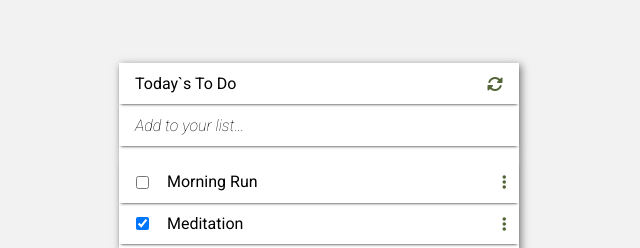
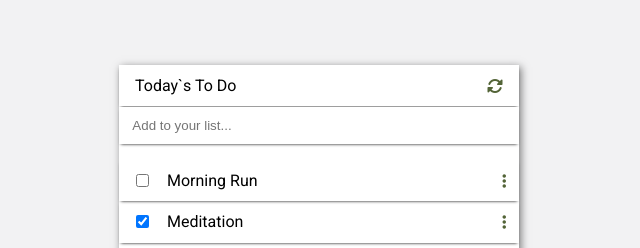
Before and after one commit to stephenkati/To-Do-List, a website built with webpack: page src/index.html in a window 1280 px wide. Shown: the part 216-464 px from the top of the page, without its empty margins (321-961 px from the left). Built offline with nearby package versions, Linux system fonts and the light colour scheme.

Commit message:
Update code structure

```diff
--- a/src/index.html
+++ b/src/index.html
@@ -14,7 +14,9 @@
     <div class="container">
         <div class="card-layout">
             <div class="card-title"> <p>Today`s To Do</p> <i class="fa-solid fa-rotate"></i> </div>
-            <div class="sub-title"><em> Add to your list... </em></div>
+            <form action="">
+                <input type="text" class="add-task" placeholder="Add to your list...">
+            </form>
             <ul class="card-list" id="card-list"> </ul>
             <a href="">Clear all completed</a>
         </div>
--- a/src/style.css
+++ b/src/style.css
@@ -47,11 +47,12 @@ i {
   margin: 0;
 }
 
-.sub-title {
-  font-weight: 300;
-  font-size: 16px;
-  padding: 0.7em 1em;
-  margin: 0;
+.add-task {
+  width: 373px;
+  height: 10px;
+  border: none;
+  padding: 1em 1em;
+  margin-top: 1px;
   box-shadow: 0 2px 3px -2px #000;
 }
 
```
Also changed, not shown: webpack.config.js (line endings or trailing spaces).
